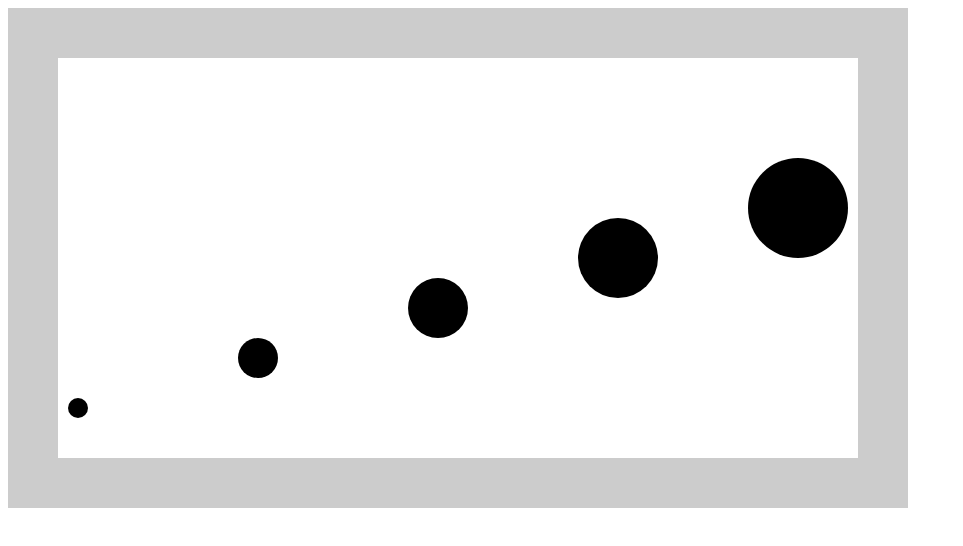
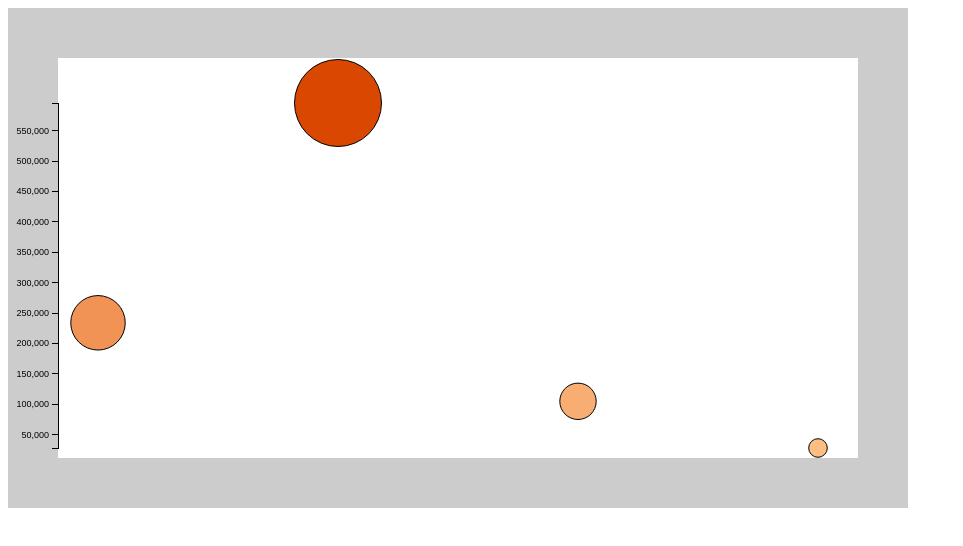
Before and after one commit to ajlarson24/Unit-3, a plain HTML site: page Chapter 08/index.html in a window 1280 px wide. Shown: the whole page, without its empty margins (0-963 px from the left). Drawn offline with Linux system fonts and the light colour scheme.

Commit message:
workin at home

```diff
--- a/Chapter 08/css/style.css
+++ b/Chapter 08/css/style.css
@@ -1 +1,14 @@
 /*Add CSS styles here*/
+
+.axis path,
+.axis line {
+    fill: none;
+    stroke: black;
+    stroke-width: 1px;
+    shape-rendering: crispEdges;
+}
+
+.axis text {
+    font-family: sans-serif;
+    font-size: 0.9em;
+}
--- a/Chapter 08/js/example.js
+++ b/Chapter 08/js/example.js
@@ -27,26 +27,101 @@ window.onload = function(){
         .style("fill", "#FFFFFF"); //fill color
 
     //Example 2.5 line 1
-    var dataArray = [10, 20, 30, 40, 50];
-
-    var circles = container.selectAll(".circles") //but wait--there are no circles yet!
-        .data(dataArray) //here we feed in an array
-        .enter() //one of the great mysteries of the universe
-        .append("circle") //add a circle for each datum
-        .attr("class", "circles") //apply a class name to all circles
-        .attr("r", function(d, i){ //circle radius
-            console.log("d:", d, "i:", i); //let's take a look at d and i
-            return d;
-        })
-        .attr("cx", function(d, i){ //x coordinate
-            return 70 + (i * 180);
-        })
-        .attr("cy", function(d){ //y coordinate
-            return 450 - (d * 5);
-        });
+    var cityPop = [
+        {
+            city: 'Madison',
+            population: 233209
+        },
+        {
+            city: 'Milwaukee',
+            population: 594833
+        },
+        {
+            city: 'Green Bay',
+            population: 104057
+        },
+        {
+            city: 'Superior',
+            population: 27244
+        }
+    ];
 
 
+    //above Example 2.8 line 20
+    //find the minimum value of the array
+    var minPop = d3.min(cityPop, function(d){
+        return d.population;
+    });
+
+    //find the maximum value of the array
+    var maxPop = d3.max(cityPop, function(d){
+        return d.population;
+    });
+
+    //scale for circles center y coordinate
+    var y = d3.scaleLinear()
+        .range([440, 95])
+        .domain([
+            minPop,
+            maxPop
+        ]);
+    //color scale generator
+    var color = d3.scaleLinear()
+        .range([
+            "#FDBE85",
+            "#D94701"
+        ])
+        .domain([
+            minPop,
+            maxPop
+        ]);
+
+    //above Example 2.8 line 20
+    var x = d3.scaleLinear() //create the scale
+        .range([90, 810]) //output min and max
+        .domain([0, 3]); //input min and max
+
+    //Example 2.6 line 3
+    var circles = container.selectAll(".circles") //create an empty selection
+        .data(cityPop) //here we feed in an array
+        .enter() //one of the great mysteries of the universe
+        .append("circle") //inspect the HTML--holy crap, there's some circles there
+        .attr("class", "circles")
+        .attr("id", function(d){
+            return d.city;
+        })
+        .attr("r", function(d){
+            //calculate the radius based on population value as circle area
+            var area = d.population * 0.01;
+            return Math.sqrt(area/Math.PI);
+        })
+        //Example 2.8 line 34
+        .attr("cx", function(d, i){
+            //use the scale generator with the index to place each circle horizontally
+            return x(i);
+        })
+        //Example 2.8 line 38
+        .attr("cy", function(d){
+            return y(d.population);
+        })
+        .style("fill", function(d, i){ //add a fill based on the color scale generator
+            return color(d.population);
+        })
+        .style("stroke", "#000"); //black circle stroke
+
+    //Example 3.6 line 1...create y axis generator
+    var yAxis = d3.axisLeft(y);
+
+    //Example 3.8 line 1...create axis g element and add axis
+    var axis = container.append("g")
+        .attr("class", "axis")
+        .attr("transform", "translate(50, 0)")
+        .call(yAxis);
+
+    yAxis(axis);
 
     console.log(innerRect)
     console.log(container)
+    console.log(x)
+    console.log(y)
 };
```
